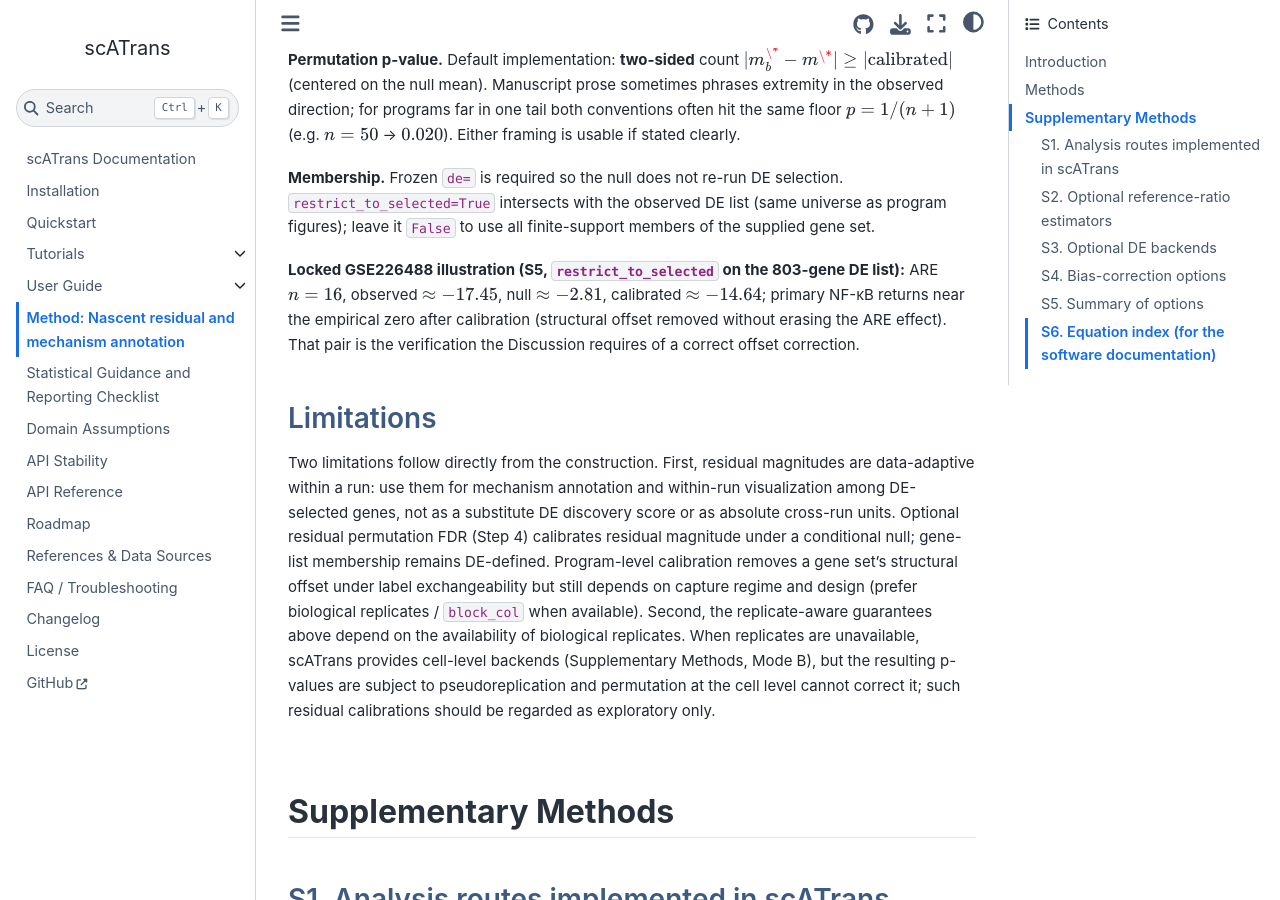
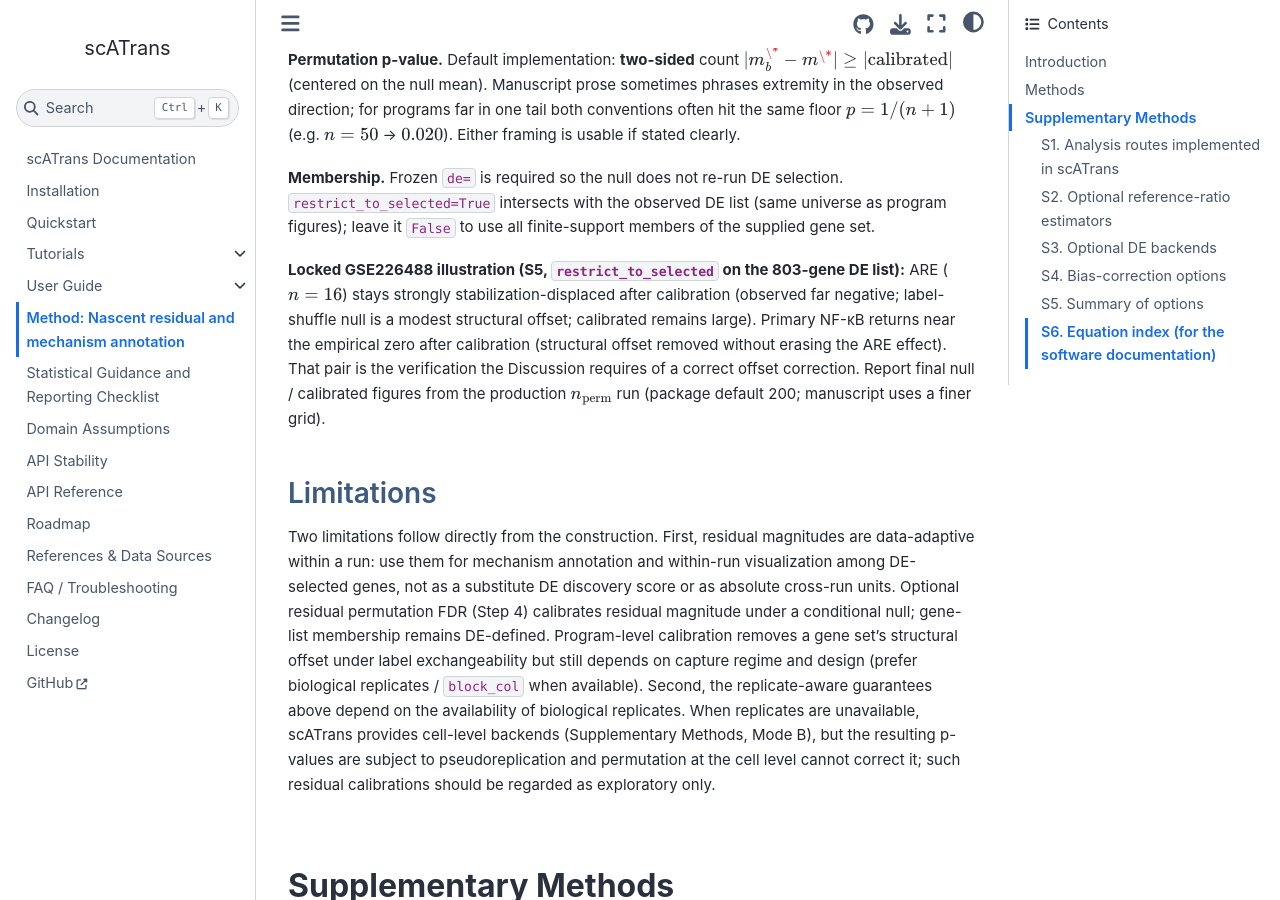
Before and after one commit to leelieber2025/scATrans, a Sphinx documentation site: the page built from docs/method.md, in a window 1280 px wide and 900 px high, scrolled down 6108 px. Built offline with Sphinx 7.4.7 and the Sphinx Book theme 1.1.4, drawn with Linux system fonts in a browser that asks for light colours; pages that are not in the unit, such as notebooks, are missing from menus; some of the changed text lies outside the part shown.

```diff
--- a/docs/method.md
+++ b/docs/method.md
@@ -14,7 +14,7 @@ mode diagram below). Equation numbers here are local to this documentation
 page; the residual core matches the manuscript Methods (reference-corrected
 excess and Huber gene-structure residualization).
 
-**Primary software path (manuscript-aligned: package 0.10.9 / draft v6.21):** DE
+**Primary software path (package 0.10.9):** DE
 defines gene-list membership; the residual annotates transcription vs.
 stabilization support; program-level calls (competitive and optional
 induction-matched) are preferred over hard per-gene claims; for **absolute**
@@ -208,10 +208,13 @@ selection. `restrict_to_selected=True` intersects with the observed DE list
 members of the supplied gene set.
 
 **Locked GSE226488 illustration (S5, `restrict_to_selected` on the 803-gene
-DE list):** ARE $n=16$, observed $\approx -17.45$, null $\approx -2.81$,
-calibrated $\approx -14.64$; primary NF-κB returns near the empirical zero after
-calibration (structural offset removed without erasing the ARE effect). That
-pair is the verification the Discussion requires of a correct offset correction.
+DE list):** ARE ($n=16$) stays strongly stabilization-displaced after
+calibration (observed far negative; label-shuffle null is a modest structural
+offset; calibrated remains large). Primary NF-κB returns near the empirical
+zero after calibration (structural offset removed without erasing the ARE
+effect). That pair is the verification the Discussion requires of a correct
+offset correction. Report final null / calibrated figures from the production
+$n_{\mathrm{perm}}$ run (package default 200; manuscript uses a finer grid).
 
 ### Limitations
 
@@ -295,7 +298,7 @@ The DE backend supplies ${logFC}_{g}$ and $p_{g}^{adj}$ as reported outputs; the
 | `gamma_method`              | **heuristic\_shrink** / robust\_median / empirical\_bayes / raw | Eq. 2 → S1, S2                       | EB recommended for small reference groups       |
 | `prior_weight` $\eta$       | **5.0**                                                         | Eq. 2                                | Larger = stronger shrinkage to $\rho_{0}$       |
 | `bias_correction`           | **huber\_length\_intron** / none                                | Eq. 4                                | Median-centering fallback is automatic           |
-| `n_perm` $B$                | **100**                                                         | Eq. 5                                | FDR usable only when $B_{eff} \geq 100$         |
+| `n_perm` $B$ (residual FDR) | **100**                                                         | Eq. 5 residual p / FDR               | Residual permutation in `active_score` / design; FDR usable only when $B_{eff} \geq 100$. Separate from program calibration (`program_mechanism_permutation_calibrated` defaults to **200**) |
 | `min_total_counts` $\kappa$ | **50**                                                          | $\mathcal{G}_{valid}$                | Genes below threshold get $R_{g} = 0$           |
 
 ### S6. Equation index (for the software documentation)
```
Also changed, not shown: other parts of docs/method.md (+1 -1 lines), README.md (+1 -2 lines), docs/api/index.md (+1 -1 lines), docs/api_stability.md (+4 -4 lines), docs/domain_assumptions.md (+1 -1 lines), docs/quickstart.md (+1 -1 lines), docs/user_guide/workflow.md (+1 -1 lines), 1 other file.
